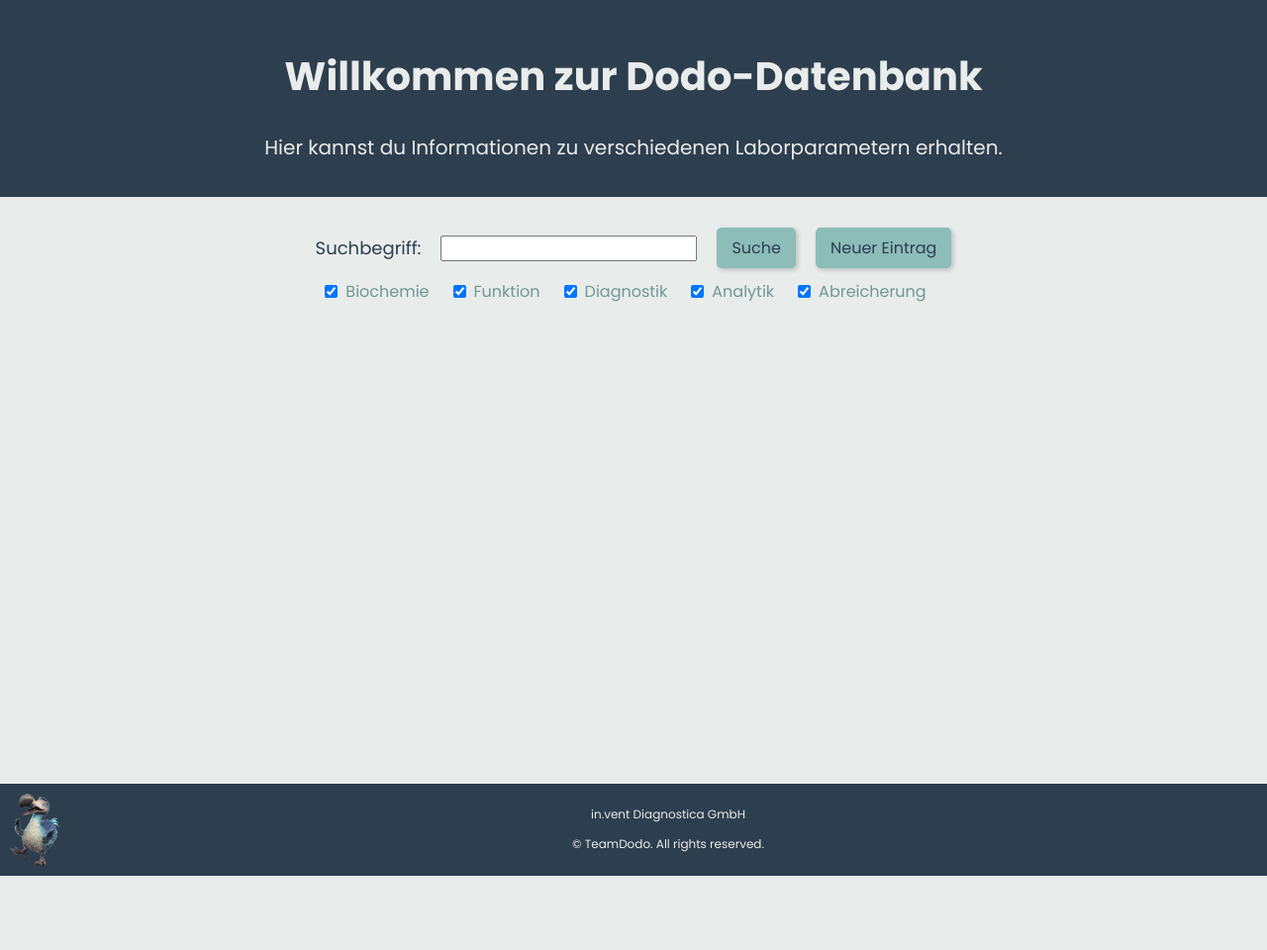
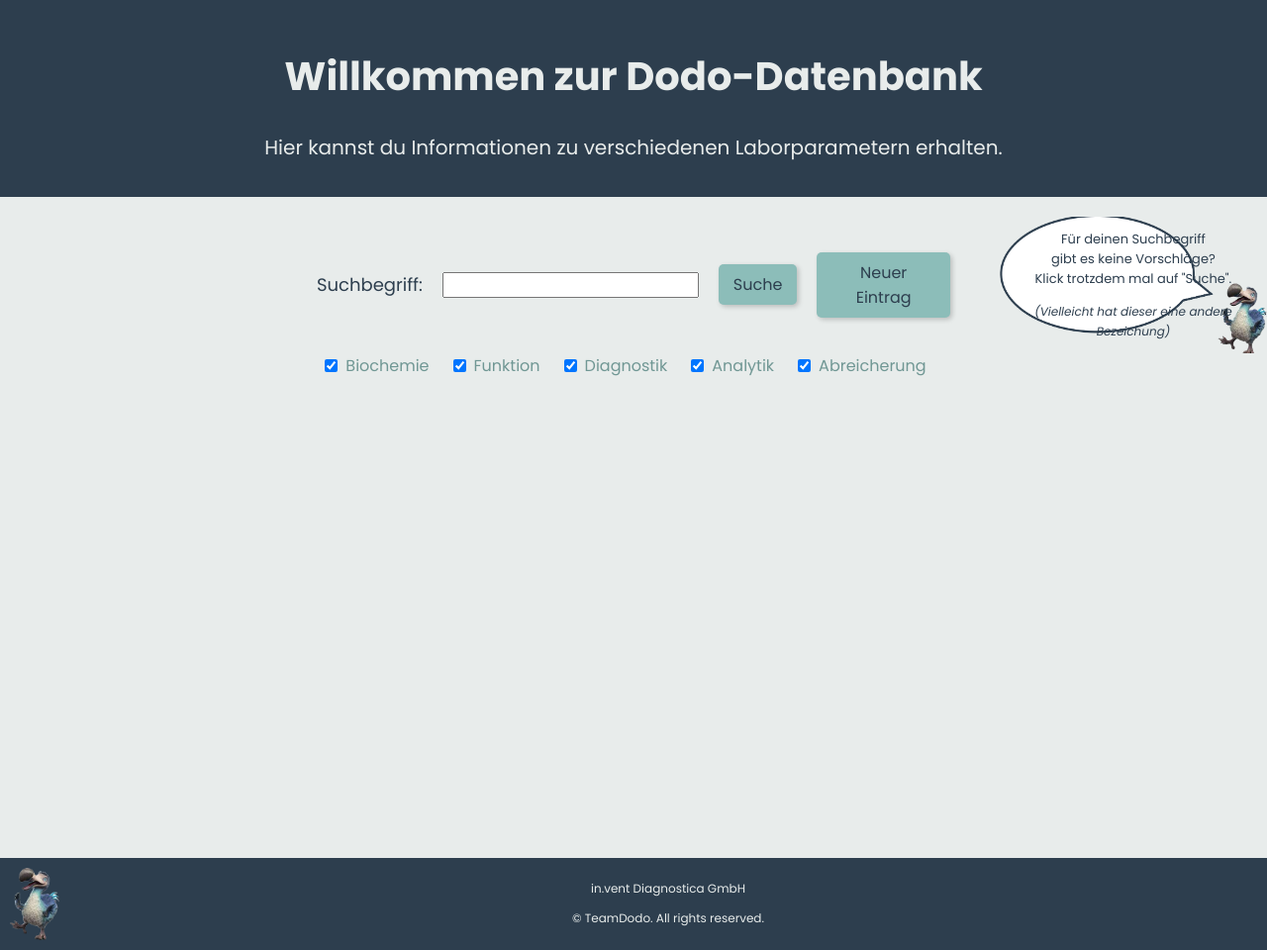
Before and after one commit to Linh-NQ/DodoDatabase, a Python web app: template templates/index.html in a window 1280 px wide. Shown: the whole page at 99% size. Before the commit the page ends 885 px from the top, so only its background shows below. Run offline with Jinja, Linux system fonts and the light colour scheme; the template is opened without the code that fills it, so the values that code supplies are empty.

Commit message:
Sicherheitsfunktionen

```diff
--- a/static/css/style.css
+++ b/static/css/style.css
@@ -38,6 +38,15 @@ td input, textarea {
     font-style: bold;
 }
 
+.info-suche {
+    line-height: 20px;
+    margin-left: 50px;
+    background-image: url('O:/Forschung%20&%20Entwicklung/Entwicklung/Software-Entwicklung/Dodo_Datenbank/static/images/dodo_info.png');
+    background-size: cover;
+    background-position: center;
+
+}
+
 /* Überschrift */
 .container1 {
     background-color: #2D3E4E;
@@ -49,10 +58,10 @@ td input, textarea {
 /* Sucheingabe */
 .container2 {
     background-color: #E8ECEB;
+    padding-left: 25%;
     padding-top: 20px;
     display: flex;
     align-items: center;
-    justify-content: center;
 }
 
 /* Filteroptionen */
@@ -92,7 +101,7 @@ td input, textarea {
 
 /* Dropdown content (hidden by default) */
 .dropdown-content {
-    font-size: 14px;
+    font-size: 12px;
     width: 150%;
     display: none;
     position: absolute;
@@ -103,6 +112,8 @@ td input, textarea {
     box-shadow: 0px 8px 16px 0px rgba(0, 0, 0, 0.2);
     z-index: 1;
     transform: translate(-25%, 0%);
+    max-height: 400px;
+    overflow-y: auto;
 }
 
 /* Links inside the dropdown */
@@ -256,6 +267,19 @@ h1 {
 .p3 {
     font-size: 16px;
     color: #E09E50;
+    text-align: center;
+}
+
+.p4 {
+    font-size: 13px;
+    color: #2D3E4E;
+    text-align: center;
+}
+
+.p5 {
+    font-size: 12px;
+    font-style: italic;
+    color: #2D3E4E;
     text-align: center;
 }
 
--- a/static/js/script.js
+++ b/static/js/script.js
@@ -223,6 +223,10 @@ function executePythonFunction() {
                     laborCell.textContent = entry['labor'];
                     row.appendChild(laborCell);
 
+                    var labNameCell = document.createElement('td');
+                    labNameCell.textContent = entry['name_labor'];
+                    row.appendChild(labNameCell);
+
                     var methodeCell = document.createElement('td');
                     methodeCell.textContent = entry['methode'];
                     row.appendChild(methodeCell);
@@ -241,6 +245,7 @@ function executePythonFunction() {
 
                     // Add a class to the cells in the 'Analytik' table
                     laborCell.classList.add('special-cell');
+                    labNameCell.classList.add('special-cell');
                     methodeCell.classList.add('special-cell');
                     messsystemCell.classList.add('special-cell');
                     herstellerCell.classList.add('special-cell');
@@ -422,6 +427,35 @@ function goBackToOriginal() {
     document.querySelector('.new-entry').style.display = 'none';
     document.querySelector('.container5').style.display = 'none';
 }
+
+function submitForm() {
+    var newName = document.getElementById("new_name").value;
+
+    if (newName.length > 0) {
+        fetch('/entry_check', {
+            method: 'POST',
+            headers: {
+                'Content-Type': 'application/json',
+            },
+            body: JSON.stringify({ paraName: newName }),
+        })
+        .then(response => response.json())
+        .then(data => {
+            if (data.exists) {
+                alert("Dieser Eintrag existiert bereits.");
+            } else {
+                displayNewEntryMessage();
+            }
+        })
+        .catch(error => {
+            console.error('Error:', error);
+        });
+    } else {
+        alert("Bitte gib einen Namen für den Parameter ein");
+        return false;
+    }
+}
+
 
 function displayNewEntryMessage() {
     var newEntrySave = document.getElementById('popupNeuerEintrag');
--- a/templates/index.html
+++ b/templates/index.html
@@ -5,7 +5,6 @@
     <link rel="preconnect" href="https://fonts.googleapis.com">
     <link rel="preconnect" href="https://fonts.gstatic.com" crossorigin>
     <link href="https://fonts.googleapis.com/css2?family=Poppins:ital,wght@0,100;0,200;0,300;0,400;0,500;0,600;0,700;0,800;0,900;1,100;1,200;1,300;1,400;1,500;1,600;1,700;1,800;1,900&display=swap" rel="stylesheet">
-    <script src="https://cdn.jsdelivr.net/npm/marked/marked.min.js"></script>
     <script src="{{ url_for('static', filename='js/script.js') }}"></script>
 </head>
 <body>
@@ -21,6 +20,10 @@
         </div>
         <button onclick="executePythonFunction()" class="action-button">Suche</button>
         <button onclick="neuerEintrag()" class="action-button">Neuer Eintrag</button>
+        <div class="info-suche">
+            <p class="p4">Für deinen Suchbegriff <br> gibt es keine Vorschläge? <br> Klick trotzdem mal auf "Suche".</p>
+            <p class="p5">(Vielleicht hat dieser eine andere Bezeichung)</p>
+        </div>
     </div>
     <div class="new-entry" style="display: none;">
         <button onclick="goBackToOriginal()" class="action-button right-aligned">Zurück</button>
@@ -148,6 +151,7 @@
                     <tr id="analytik-t-header" class="table-header2-ana">
                         <th></th>
                         <th>Labor</th>
+                        <th>Parameterbezeichnung</th>
                         <th>Methode</th>
                         <th>Messsystem</th>
                         <th>Hersteller</th>
@@ -178,7 +182,7 @@
                 </tr>
                 <tr>
                     <th id="new_name-header" class="table-header2-new">Name</th>
-                    <td><input type="text" id="new_name"></td>
+                    <td><input type="text" id="new_name" required></td>
                 </tr>
                 <tr>
                     <th id="new_namen-header" class="table-header2-new">Weitere Namen</th>
@@ -266,7 +270,7 @@
                 </tr>
             </table>
             <div class="save-button-container">
-                <button class="action-button" onclick="displayNewEntryMessage()">Speichern</button>
+                <button class="action-button" onclick="submitForm()">Speichern</button>
             </div>
         </div>
     </div>
```
Also changed, not shown: static/images/dodo_info.png (added), 1 other file.
